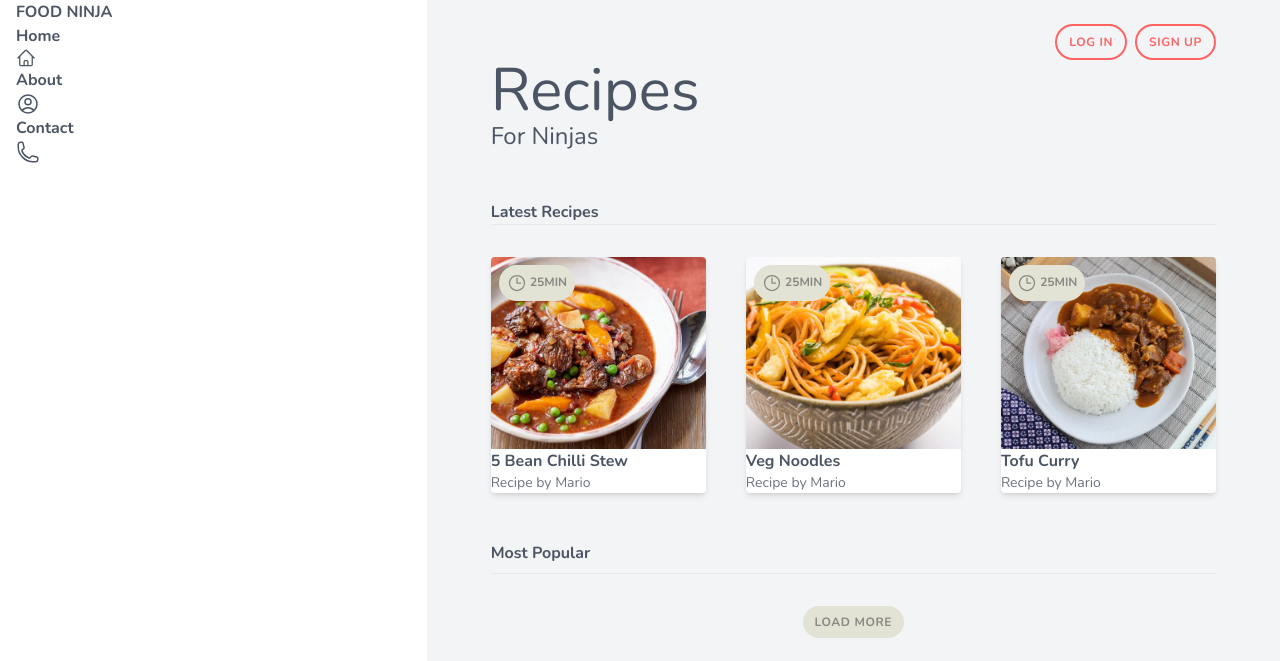
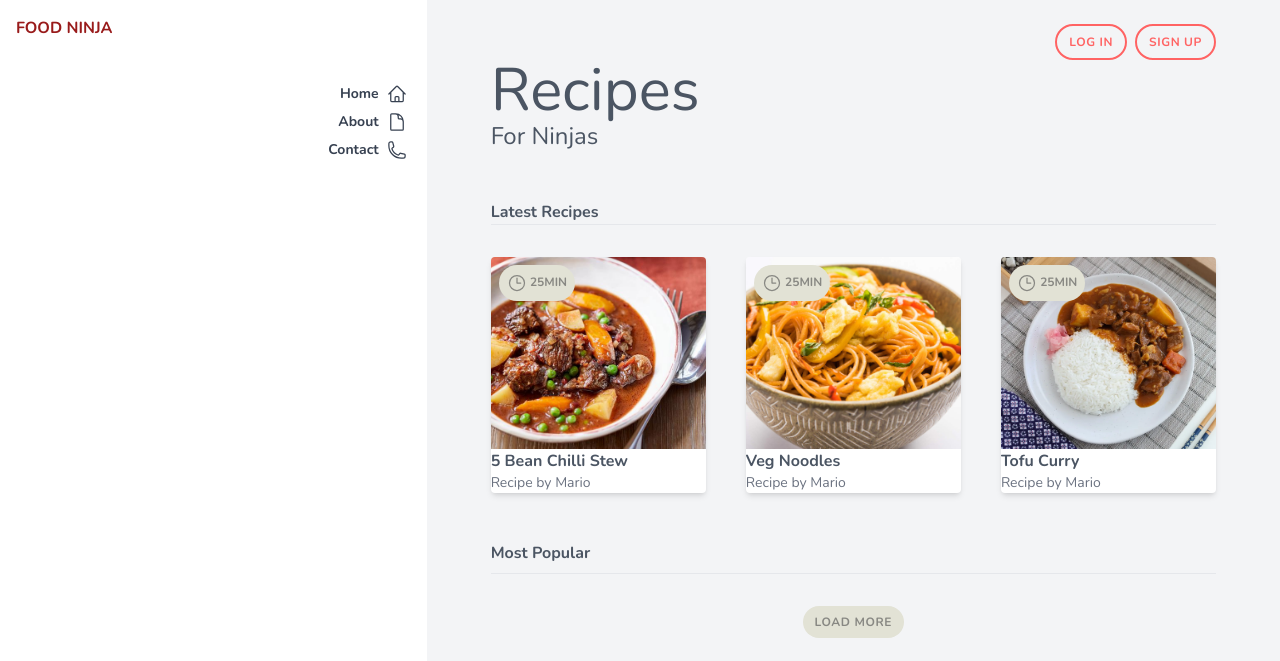
Before and after one commit to daniel-neves-dev/TailwindNinja, a Rails app: page / in a window 1280 px wide. Shown: the top 661 px of the page. Run offline with Rails 7, Linux system fonts and the light colour scheme; style sheets or scripts are compiled from the project's sources.

Commit message:
feat: page navbar

```diff
--- a/app/views/pages/_navbar.html.erb
+++ b/app/views/pages/_navbar.html.erb
@@ -1,26 +1,43 @@
-<div class="container px-4">
-  <h1 class="font-bold uppercase">Food ninja</h1>
+<nav class="text-right">
+  <div class="flex justify-between items-center">
+    <h1 class="font-bold uppercase hover:text-red-800 p-4">
+      <%= link_to "Food ninja"%>
+    </h1>
+    <div class="px-4 cursor-pointer md:hidden" id="burger">
+      <svg  class="w-6" fill="none" viewBox="0 0 24 24" stroke-width="1.5" stroke="currentColor">
+        <path stroke-linecap="round" stroke-linejoin="round" d="M3.75 5.25h16.5m-16.5 4.5h16.5m-16.5 4.5h16.5m-16.5 4.5h16.5" />
+      </svg>
+    </div>
+  </div>
 
-  <ul>
-    <li class="font-bold">
-      <span>Home</span>
-      <svg xmlns="http://www.w3.org/2000/svg" fill="none" viewBox="0 0 24 24" stroke-width="1.5" stroke="currentColor" class="w-5">
+  <div>
+    <ul class="text-sm mt-6 hidden md:block" id="menu">
+      <li class="font-bold text-gray-700 py-1 border-r-4 border-white hover:border-primary">
+        <div class="px-4 flex justify-end">
+          <span><%= link_to 'Home'%></span>
+          <svg class="w-5 ml-2" fill="none" viewBox="0 0 24 24" stroke-width="1.5" stroke="currentColor">
             <path stroke-linecap="round" stroke-linejoin="round" d="M2.25 12l8.954-8.955c.44-.439 1.152-.439 1.591 0L21.75 12M4.5 9.75v10.125c0 .621.504 1.125 1.125 1.125H9.75v-4.875c0-.621.504-1.125 1.125-1.125h2.25c.621 0 1.125.504 1.125 1.125V21h4.125c.621 0 1.125-.504 1.125-1.125V9.75M8.25 21h8.25" />
           </svg>
+        </div>
       </li>
 
-    <li class="font-bold">
-      <span>About</span>
-      <svg xmlns="http://www.w3.org/2000/svg" fill="none" viewBox="0 0 24 24" stroke-width="1.5" stroke="currentColor" class="w-6 h-6">
-        <path stroke-linecap="round" stroke-linejoin="round" d="M17.982 18.725A7.488 7.488 0 0012 15.75a7.488 7.488 0 00-5.982 2.975m11.963 0a9 9 0 10-11.963 0m11.963 0A8.966 8.966 0 0112 21a8.966 8.966 0 01-5.982-2.275M15 9.75a3 3 0 11-6 0 3 3 0 016 0z" />
+      <li class="font-bold text-gray-700 py-1 border-r-4  border-white hover:border-primary">
+        <div class="px-4 flex justify-end">
+          <span><%= link_to 'About'%></span>
+          <svg class="w-5 ml-2" fill="none" viewBox="0 0 24 24" stroke-width="1.5" stroke="currentColor">
+            <path stroke-linecap="round" stroke-linejoin="round" d="M19.5 14.25v-2.625a3.375 3.375 0 00-3.375-3.375h-1.5A1.125 1.125 0 0113.5 7.125v-1.5a3.375 3.375 0 00-3.375-3.375H8.25m2.25 0H5.625c-.621 0-1.125.504-1.125 1.125v17.25c0 .621.504 1.125 1.125 1.125h12.75c.621 0 1.125-.504 1.125-1.125V11.25a9 9 0 00-9-9z" />
           </svg>
+        </div>
       </li>
 
-    <li class="font-bold">
-      <span>Contact</span>
-      <svg xmlns="http://www.w3.org/2000/svg" fill="none" viewBox="0 0 24 24" stroke-width="1.5" stroke="currentColor" class="w-6 h-6">
+      <li class="font-bold text-gray-700 py-1 border-r-4 border-white hover:border-primary">
+        <div class="px-4 flex justify-end">
+          <span><%= link_to 'Contact'%></span>
+          <svg class="w-5 ml-2" fill="none" viewBox="0 0 24 24" stroke-width="1.5" stroke="currentColor">
             <path stroke-linecap="round" stroke-linejoin="round" d="M2.25 6.75c0 8.284 6.716 15 15 15h2.25a2.25 2.25 0 002.25-2.25v-1.372c0-.516-.351-.966-.852-1.091l-4.423-1.106c-.44-.11-.902.055-1.173.417l-.97 1.293c-.282.376-.769.542-1.21.38a12.035 12.035 0 01-7.143-7.143c-.162-.441.004-.928.38-1.21l1.293-.97c.363-.271.527-.734.417-1.173L6.963 3.102a1.125 1.125 0 00-1.091-.852H4.5A2.25 2.25 0 002.25 4.5v2.25z" />
           </svg>
+        </div>
       </li>
     </ul>
   </div>
+</nav>
```
Also changed, not shown: app/javascript/controllers/index_controller.js (added, +16 -0 lines). Lines whose indentation alone changed are shown as unchanged.
